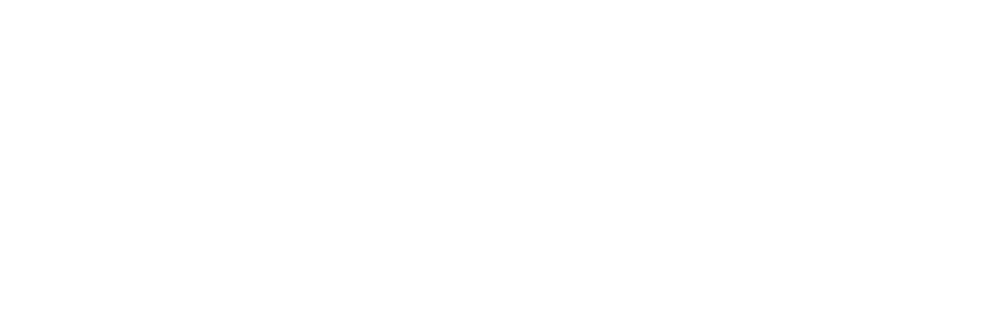
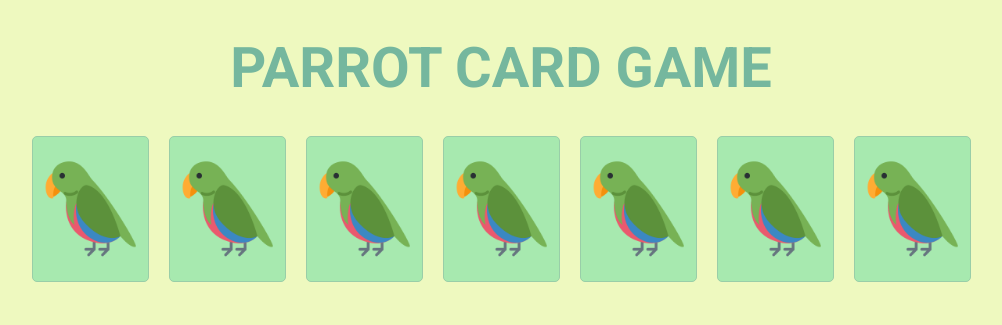
Before and after one commit to franciscojrdev/projeto04_parrotsCardGame, a plain HTML site: page index.html in a window 1280 px wide. Shown: the whole page, without its empty margins (139-1141 px from the left). Drawn offline with Linux system fonts and the light colour scheme.

Commit message:
layout base

```diff
--- a/index.html
+++ b/index.html
@@ -0,0 +1,41 @@
+<!DOCTYPE html>
+<html lang="en">
+
+<head>
+    <meta charset="UTF-8">
+    <meta http-equiv="X-UA-Compatible" content="IE=edge">
+    <meta name="viewport" content="width=device-width, initial-scale=1.0">
+    <link rel="stylesheet" href="styles/reset.css">
+    <link rel="stylesheet" href="styles/style.css">
+    <title>Parrot Card Game</title>
+</head>
+
+<body>
+    <h1>
+        PARROT CARD GAME
+    </h1>
+    <section>
+        <div class="cartas">
+            <img src="img/front.png" alt="">
+        </div>
+        <div class="cartas">
+            <img src="img/front.png" alt="">
+        </div>
+        <div class="cartas">
+            <img src="img/front.png" alt="">
+        </div>
+        <div class="cartas">
+            <img src="img/front.png" alt="">
+        </div>
+        <div class="cartas">
+            <img src="img/front.png" alt="">
+        </div><div class="cartas">
+            <img src="img/front.png" alt="">
+        </div><div class="cartas">
+            <img src="img/front.png" alt="">
+        </div>
+    </section>
+    <script src="js/script.js"></script>
+</body>
+
+</html>
--- a/styles/style.css
+++ b/styles/style.css
@@ -1,4 +1,54 @@
+@import url('https://fonts.googleapis.com/css2?family=Roboto:wght@400;700&display=swap');
 
-*{
-	box-sizing:border-box;
+* {
+	box-sizing: border-box;
 }
+
+body {
+	width: 100vw;
+	height: 100vh;
+	margin: 0 auto;
+	background-color: rgba(238, 249, 191, 1);
+}
+
+h1 {
+	text-align: center;
+	font-family: 'Roboto', sans-serif;
+	font-size: 56px;
+	font-weight: 700;
+	margin: 40px auto;
+	color: rgba(117, 183, 158, 1);
+}
+section{
+	display: flex;
+	flex-wrap: wrap;
+	justify-content: center;
+}
+
+.cartas {
+	position: relative;
+	background-color: rgba(167, 233, 175, 1);
+	border: 1px solid rgba(153, 206, 168, 1);
+	height: 146px;
+	width: 117px;
+	margin: auto 10px 40px 10px;
+	border-radius: 5px;
+	display: flex;
+	align-items: center;
+	justify-content: center;
+}
+.cartas > img{
+	height: 100px;
+	width: 100px;
+	border-radius: 0px;
+}
+
+@media (max-width: 400px) {
+	h1{
+		font-size: 36px;
+	}
+	section{
+		flex-direction: column;
+		align-items: center;
+	}
+}
```
